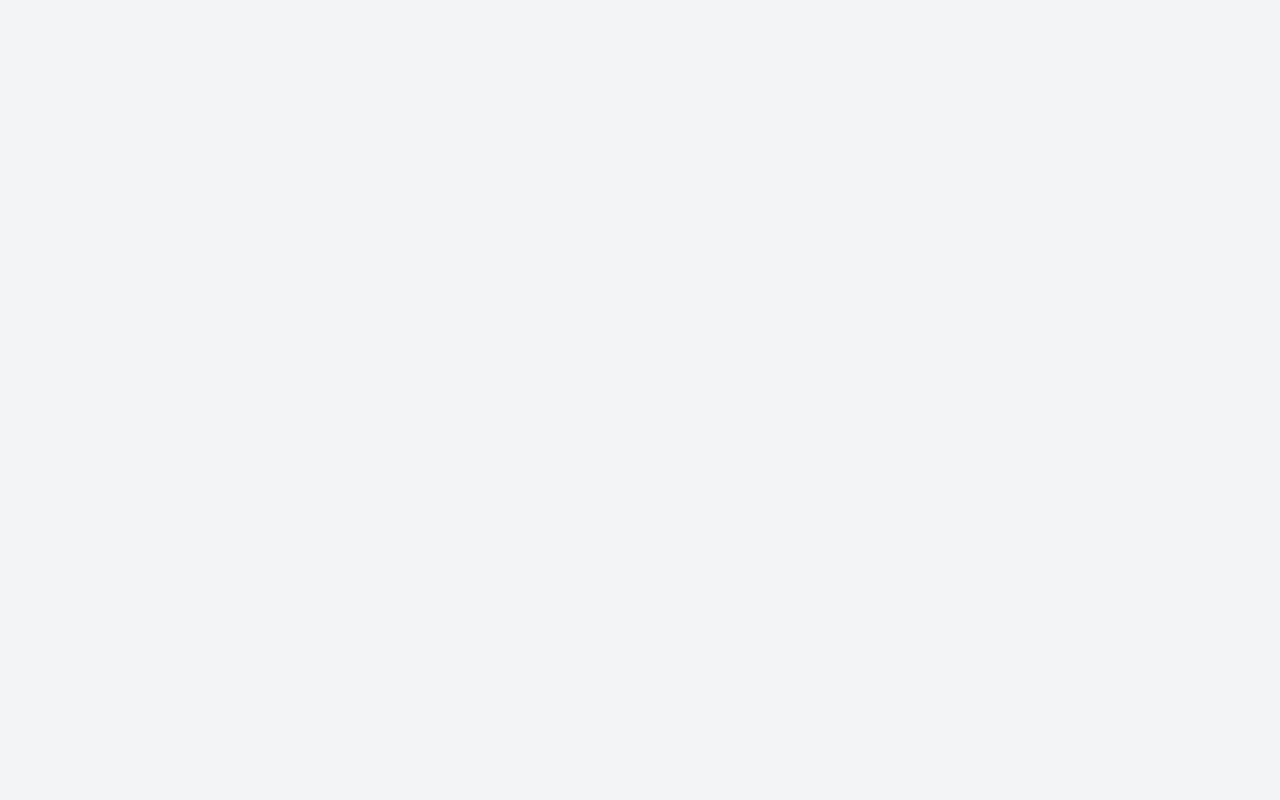
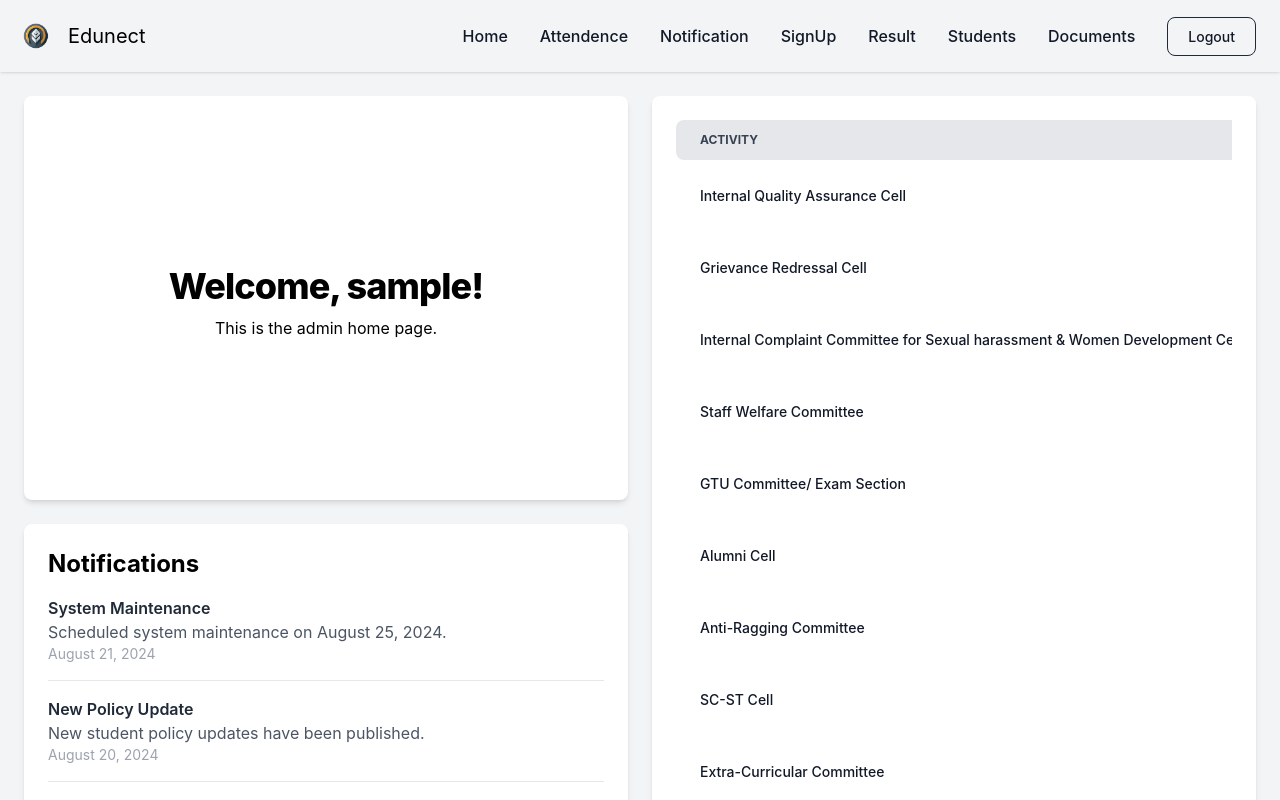
Before and after one commit to aakashp2001/Edunect, a React (Create React App) app in the folder Frontend/edunect/: page /home in a window 1280 px wide. Shown: the top 800 px of the page. Built offline with nearby package versions, Linux system fonts and the light colour scheme; sample sign-in values are in the browser's storage.

Commit message:
Notification Form Added

```diff
--- a/Frontend/edunect/src/App.js
+++ b/Frontend/edunect/src/App.js
@@ -9,6 +9,7 @@ import PrivateRoute from './views/components/PrivateRoute.jsx';
 import Documents from './views/Documents.jsx';
 import Student from './views/components/Student.jsx';
 import Footer from './views/components/Footer.jsx';
+import Notifications from './views/Notifications.jsx';
 function App() {
   return (
     <div>
@@ -24,6 +25,7 @@ function App() {
                 <Route path="/signup" element={<Register />} />
                 <Route path="/document" element={<Documents/>}/>
                 <Route path='/students' element={<Student/>}/>
+                <Route path='/notifications' element={<Notifications/>}/>
               </Route>
 
               <Route path="*" element={<NotFound />} />
--- /dev/null
+++ b/Frontend/edunect/src/views/Notifications.jsx
@@ -0,0 +1,113 @@
+import React, { useState } from 'react'
+import axios from 'axios'
+import AdminNav from './components/AdminNav'
+import { useLogin } from '../required_context/LoginContext'
+import LoadingSpinner from './components/LoadingSpinner'
+
+const Notifications = () => {
+    const { userType } = useLogin()
+    const [header, setHeader] = useState('');
+    const [body, setBody] = useState('');
+    const [date, setDate] = useState(new Date().toLocaleDateString('en-GB'));
+    const [message, setMessage] = useState("")
+
+
+    const handleSubmit = (e) => {
+        e.preventDefault()
+        console.log({ header, body, date })
+
+        try {
+
+            let formData = {
+                'notification_head': header,
+                'notification_body': body,
+                'date': date
+            }
+
+
+            axios.post('http://127.0.0.1:8000/account/addNotification', formData, {
+                headers: {
+                    'Content-Type': 'application/json'
+                }
+            })
+                .then(response => {
+                    console.log(response.data);
+                    setMessage('Notification created successfully')
+                })
+                .catch(error => {
+                    console.error(error);
+                    alert('Failed to create notification');
+                });
+        }
+        catch (error) {
+            console.error(error)
+        }
+    }
+
+    return (
+        <>
+            <AdminNav />
+            {
+                userType === 'admin' && <div>
+                    <div className="max-w-md mx-auto p-6 mt-4 bg-white shadow-md rounded-lg">
+                        <h2 className="text-xl font-bold mb-4">Create Notification</h2>
+                        <form className="space-y-4" onSubmit={handleSubmit}>
+                            <div>
+                                <label htmlFor="notification_head" className="block text-sm font-medium text-gray-700 mb-1">Header</label>
+                                <input
+                                    type="text"
+                                    id="notification_head"
+                                    value={header}
+                                    name='notification_head'
+                                    onChange={(e) => setHeader(e.target.value)}
+                                    className="w-full px-3 py-2 border border-gray-300 rounded-md shadow-sm focus:outline-none focus:ring-indigo-500 focus:border-indigo-500 sm:text-sm"
+                                    required
+                                />
+                            </div>
+                            <div>
+                                <label htmlFor="notification_body" className="block text-sm font-medium text-gray-700 mb-1">Body</label>
+                                <textarea
+                                    id="notification_body"
+                                    value={body}
+                                    name='notification_body'
+                                    onChange={(e) => setBody(e.target.value)}
+                                    rows="4"
+                                    className="w-full px-3 py-2 border border-gray-300 rounded-md shadow-sm focus:outline-none focus:ring-indigo-500 focus:border-indigo-500 sm:text-sm"
+                                    required
+                                />
+                            </div>
+                            <div>
+                                <label htmlFor="date" className="block text-sm font-medium text-gray-700 mb-1">Date</label>
+                                <input
+                                    type="date"
+                                    id="date"
+                                    value={date}
+                                    onChange={(e) => {
+                                        setDate((new Date(e.target.value)).toLocaleDateString('en-GB'));
+                                    }}
+                                    className="w-full px-3 py-2 border border-gray-300 rounded-md shadow-sm focus:outline-none focus:ring-indigo-500 focus:border-indigo-500 sm:text-sm"
+
+                                />
+                            </div>
+                            <button
+                                type="submit"
+                                className="w-full bg-indigo-600 text-white px-4 py-2 rounded-md shadow-sm hover:bg-indigo-700 focus:outline-none focus:ring-2 focus:ring-offset-2 focus:ring-indigo-500"
+                            >
+                                Create Notification
+                            </button>
+                            <div id='response' className='bg-green-200 text-center text-green-700 rounded-md'>
+                                {message}
+                            </div>
+                        </form>
+                    </div>
+                </div>
+            }
+            {
+                userType !== 'admin' && <div>Student Notifications</div>
+            }
+
+        </>
+    )
+}
+
+export default Notifications
--- a/Frontend/edunect/src/views/components/AdminNav.jsx
+++ b/Frontend/edunect/src/views/components/AdminNav.jsx
@@ -23,37 +23,37 @@ function AdminNav() {
                     <Link to='/home' className='flex items-center space-x-3 rtl:space-x-reverse text-xl'>
                         <img src={logo} alt="Company Logo" className='h-10 mr-3' /> Edunect
                     </Link>
-                    <button data-collapse-toggle="navbar-default" type="button" class="inline-flex items-center p-2 w-10 h-10 justify-center text-sm text-gray-500 rounded-lg lg:hidden hover:bg-gray-100 focus:outline-none focus:ring-2 focus:ring-gray-200 " aria-controls="navbar-default" aria-expanded="false" onClick={toggleNav}>
-                        <span class="sr-only">Open main menu</span>
-                        <svg class="w-5 h-5" aria-hidden="true" xmlns="http://www.w3.org/2000/svg" fill="none" viewBox="0 0 17 14">
-                            <path stroke="currentColor" stroke-linecap="round" stroke-linejoin="round" stroke-width="2" d="M1 1h15M1 7h15M1 13h15" />
+                    <button data-collapse-toggle="navbar-default" type="button" className="inline-flex items-center p-2 w-10 h-10 justify-center text-sm text-gray-500 rounded-lg lg:hidden hover:bg-gray-100 focus:outline-none focus:ring-2 focus:ring-gray-200 " aria-controls="navbar-default" aria-expanded="false" onClick={toggleNav}>
+                        <span className="sr-only">Open main menu</span>
+                        <svg className="w-5 h-5" aria-hidden="true" xmlns="http://www.w3.org/2000/svg" fill="none" viewBox="0 0 17 14">
+                            <path stroke="currentColor" strokeLinecap="round" strokeLinejoin="round" strokeWidth="2" d="M1 1h15M1 7h15M1 13h15" />
                         </svg>
                     </button>
-                    <div class="hidden w-full lg:block lg:w-auto" id="navbar-default">
-                        <ul class="font-medium flex flex-col p-4 md:p-0 mt-4 border border-gray-100 rounded-lg bg-gray-100 md:flex-row md:space-x-8 rtl:space-x-reverse md:mt-0 md:border-0  md:w-100">
+                    <div className="hidden w-full lg:block lg:w-auto" id="navbar-default">
+                        <ul className="font-medium flex flex-col p-4 md:p-0 mt-4 border border-gray-100 rounded-lg bg-gray-100 md:flex-row md:space-x-8 rtl:space-x-reverse md:mt-0 md:border-0  md:w-100">
                             <li>
-                                <Link to='/home' class="block py-2 px-3 text-gray-900 rounded hover:bg-gray-100 md:hover:bg-transparent md:border-0 md:hover:text-blue-700 md:p-0" aria-current='page'>Home</Link>
+                                <Link to='/home' className="block py-2 px-3 text-gray-900 rounded hover:bg-gray-100 md:hover:bg-transparent md:border-0 md:hover:text-blue-700 md:p-0" aria-current='page'>Home</Link>
                             </li>
                             <li>
-                                <Link to='#' class="block py-2 px-3 text-gray-900 rounded hover:bg-gray-100 md:hover:bg-transparent md:border-0 md:hover:text-blue-700 md:p-0" aria-current='page'>Attendence</Link>
+                                <Link to='#' className="block py-2 px-3 text-gray-900 rounded hover:bg-gray-100 md:hover:bg-transparent md:border-0 md:hover:text-blue-700 md:p-0" aria-current='page'>Attendence</Link>
                             </li>
                             <li>
-                                <Link to='/' class="block py-2 px-3 text-gray-900 rounded hover:bg-gray-100 md:hover:bg-transparent md:border-0 md:hover:text-blue-700 md:p-0" aria-current='page'>Notification</Link>
+                                <Link to='/notifications' className="block py-2 px-3 text-gray-900 rounded hover:bg-gray-100 md:hover:bg-transparent md:border-0 md:hover:text-blue-700 md:p-0" aria-current='page'>Notification</Link>
                             </li>
-                            {(userType==='undefined') &&<li>
-                                <Link to='/signup' class="block py-2 px-3 text-gray-900 rounded hover:bg-gray-100 md:hover:bg-transparent md:border-0 md:hover:text-blue-700 md:p-0" aria-current='page'>SignUp</Link>
+                            {(userType==='admin') &&<li>
+                                <Link to='/signup' className="block py-2 px-3 text-gray-900 rounded hover:bg-gray-100 md:hover:bg-transparent md:border-0 md:hover:text-blue-700 md:p-0" aria-current='page'>SignUp</Link>
                             </li>}
                             <li>
-                                <Link to='#' class="block py-2 px-3 text-gray-900 rounded hover:bg-gray-100 md:hover:bg-transparent md:border-0 md:hover:text-blue-700 md:p-0" aria-current='page'>Result</Link>
+                                <Link to='#' className="block py-2 px-3 text-gray-900 rounded hover:bg-gray-100 md:hover:bg-transparent md:border-0 md:hover:text-blue-700 md:p-0" aria-current='page'>Result</Link>
                             </li>
-                            {(userType==='undefined') &&<li>
-                                <Link to='/students' class="block py-2 px-3 text-gray-900 rounded hover:bg-gray-100 md:hover:bg-transparent md:border-0 md:hover:text-blue-700 md:p-0" aria-current='page'>Students</Link>
+                            {(userType==='admin') &&<li>
+                                <Link to='/students' className="block py-2 px-3 text-gray-900 rounded hover:bg-gray-100 md:hover:bg-transparent md:border-0 md:hover:text-blue-700 md:p-0" aria-current='page'>Students</Link>
                             </li>}
                             <li>
-                                <Link to='/document' class="block py-2 px-3 text-gray-900 rounded hover:bg-gray-100 md:hover:bg-transparent md:border-0 md:hover:text-blue-700 md:p-0" aria-current='page'>Documents</Link>
+                                <Link to='/document' className="block py-2 px-3 text-gray-900 rounded hover:bg-gray-100 md:hover:bg-transparent md:border-0 md:hover:text-blue-700 md:p-0" aria-current='page'>Documents</Link>
                             </li>
                             <li>
-                                <Link to='#' class="text-gray-900 hover:text-white border border-gray-800 hover:bg-gray-700 focus:ring-4 focus:outline-none focus:ring-gray-300 font-medium rounded-lg text-sm px-5 py-2.5 text-center me-2 mb-2" aria-current='page' onClick={performLogout}>Logout</Link>
+                                <Link to='#' className="text-gray-900 hover:text-white border border-gray-800 hover:bg-gray-700 focus:ring-4 focus:outline-none focus:ring-gray-300 font-medium rounded-lg text-sm px-5 py-2.5 text-center me-2 mb-2" aria-current='page' onClick={performLogout}>Logout</Link>
                             </li>
                         </ul>
                     </div>
--- a/Frontend/edunect/src/views/login.jsx
+++ b/Frontend/edunect/src/views/login.jsx
@@ -6,7 +6,6 @@ function Login() {
     const [username, setUsername] = useState("");
     const [password, setPassword] = useState("");
     const { login,isLoggedIn } = useLogin(username)
-
 
     const navigate = useNavigate()
     if (isLoggedIn) {
@@ -31,7 +30,7 @@ function Login() {
                 console.log(data);
                 if (data.resp === 1) {
                     // user found: loging in
-                    login(data.userType, username)
+                    login(data.user_type, username)
                     return navigate("/home")
                 } else {
                     // user/password failed to match
```
Also changed, not shown: Frontend/edunect/src/views/Home.jsx (+7 -3 lines), Frontend/edunect/src/views/components/Notification_Item.jsx (added, +9 -0 lines).
